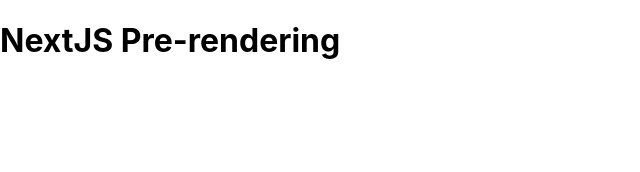
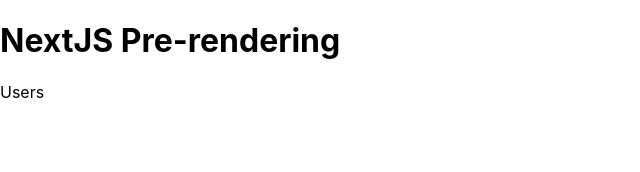
Before and after one commit to ThiagoPereiraSje/learn-nextjs, a Next.js app in the folder next-prerendering/static-gen-with-data-fetch/: page / in a window 1280 px wide. Shown: the top 172 px of the page, without its empty margins (0-640 px from the left). Built offline with nearby package versions, Linux system fonts and the light colour scheme.

Commit message:
Running Static Generation Builds

```diff
--- a/next-prerendering/static-gen-with-data-fetch/pages/index.jsx
+++ b/next-prerendering/static-gen-with-data-fetch/pages/index.jsx
@@ -1,3 +1,33 @@
+import Link from "next/link";
+
 export default function Home() {
-  return <h1>NextJS Pre-rendering</h1>;
+  return (
+    <>
+      <h1>NextJS Pre-rendering</h1>
+      <Link href="/users">
+        <a>Users</a>
+      </Link>
+    </>
+  );
 }
+
+/*
+  Any <Link /> component in the viewport (initially or through scroll) will be
+prefetched by default (including the corresponding data) for pages
+using Static Generation.
+*/
+
+/*
+  When a page with getStaticProps id pre-rendered at build time, in addition
+to the page HTML file, Next.js generates a JSON file holding the result
+of running getStaticProps.
+
+The JSON file will be used in client-side routing through next/link, or next/router.
+
+When you navigate to a page that's pre-rendered using getStaticProps, NextJS fetches
+the JSON file (pre-computed at build time) and uses it as the props to create the
+page component client-side.
+
+Client-side page transitions will not call getStaticProps a only the exported JSON
+is used.
+*/
```
